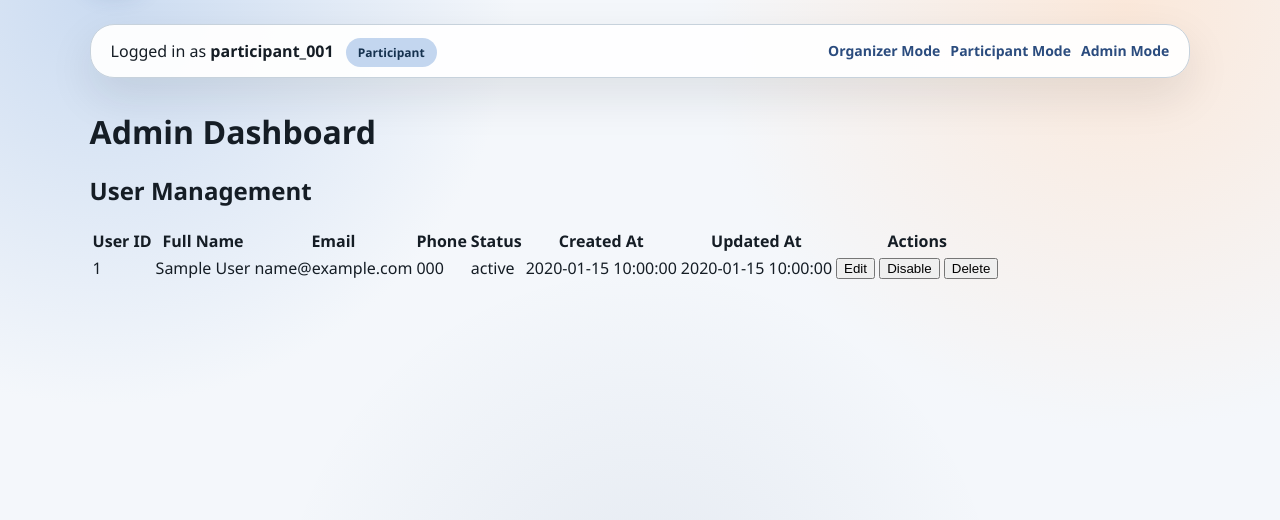
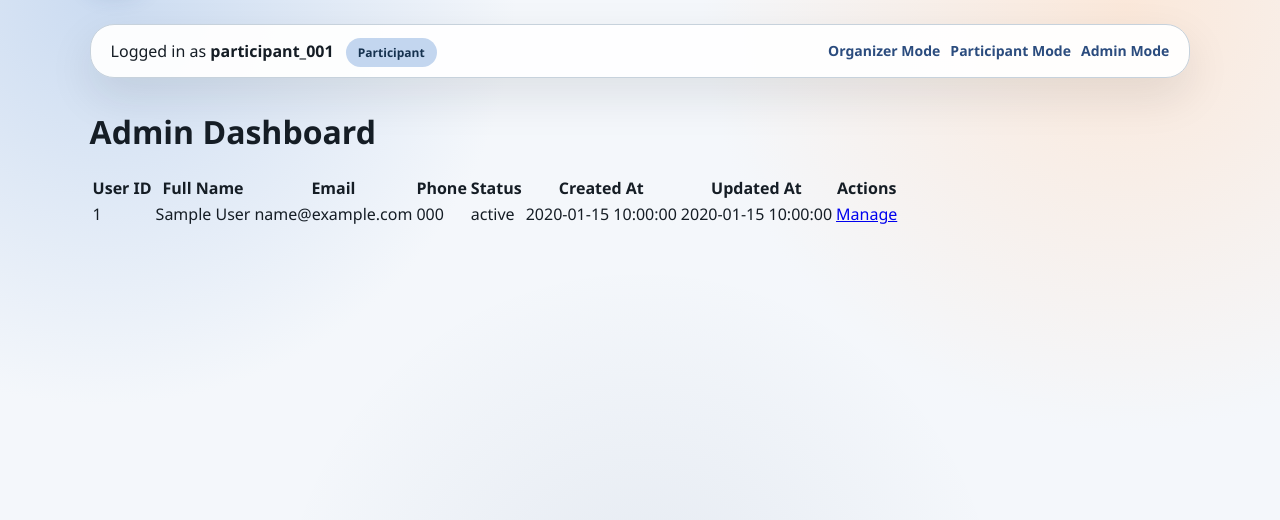
Before and after one commit to Ken4502/digital-sports-meetup, a Flask app: template templates/admin_dashboard.html in a window 1280 px wide. Shown: the part 89-609 px from the top of the page. Run offline with Flask 3, Linux system fonts and the light colour scheme; the template is opened without the code that fills it: most values are stand-ins (such as "Sample title", 1, 10 or a date in 2020).

Commit message:
Update admin dashboard

```diff
--- a/templates/admin_dashboard.html
+++ b/templates/admin_dashboard.html
@@ -3,7 +3,6 @@
 {% block content %}
 <h1>Admin Dashboard</h1>
 
-<h2>User Management</h2>
 <table class="user-table">
     <thead>
         <tr>
@@ -27,10 +26,8 @@
             <td>{{ user.status }}</td>
             <td>{{ user.created_at }}</td>
             <td>{{ user.updated_at }}</td>
-            <td class="action-buttons">
-                <button type="button" class="btn-edit">Edit</button>
-                <button type="button" class="btn-disable">Disable</button>
-                <button type="button" class="btn-delete">Delete</button>
+            <td>
+                <a href="{{ url_for('manage_user', user_id=user.id) }}" class="btn-manage">Manage</a>
             </td>
         </tr>
         {% endfor %}
```
